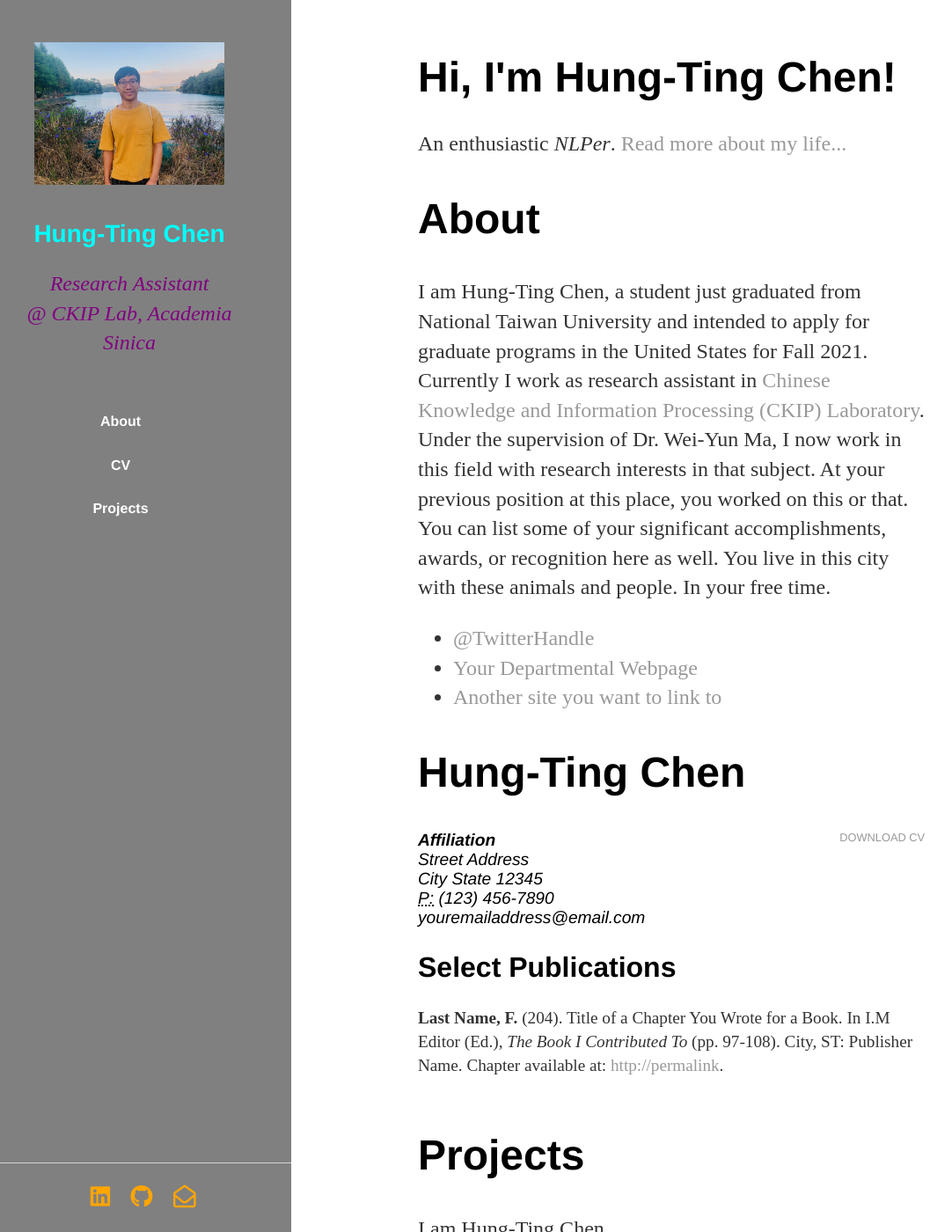
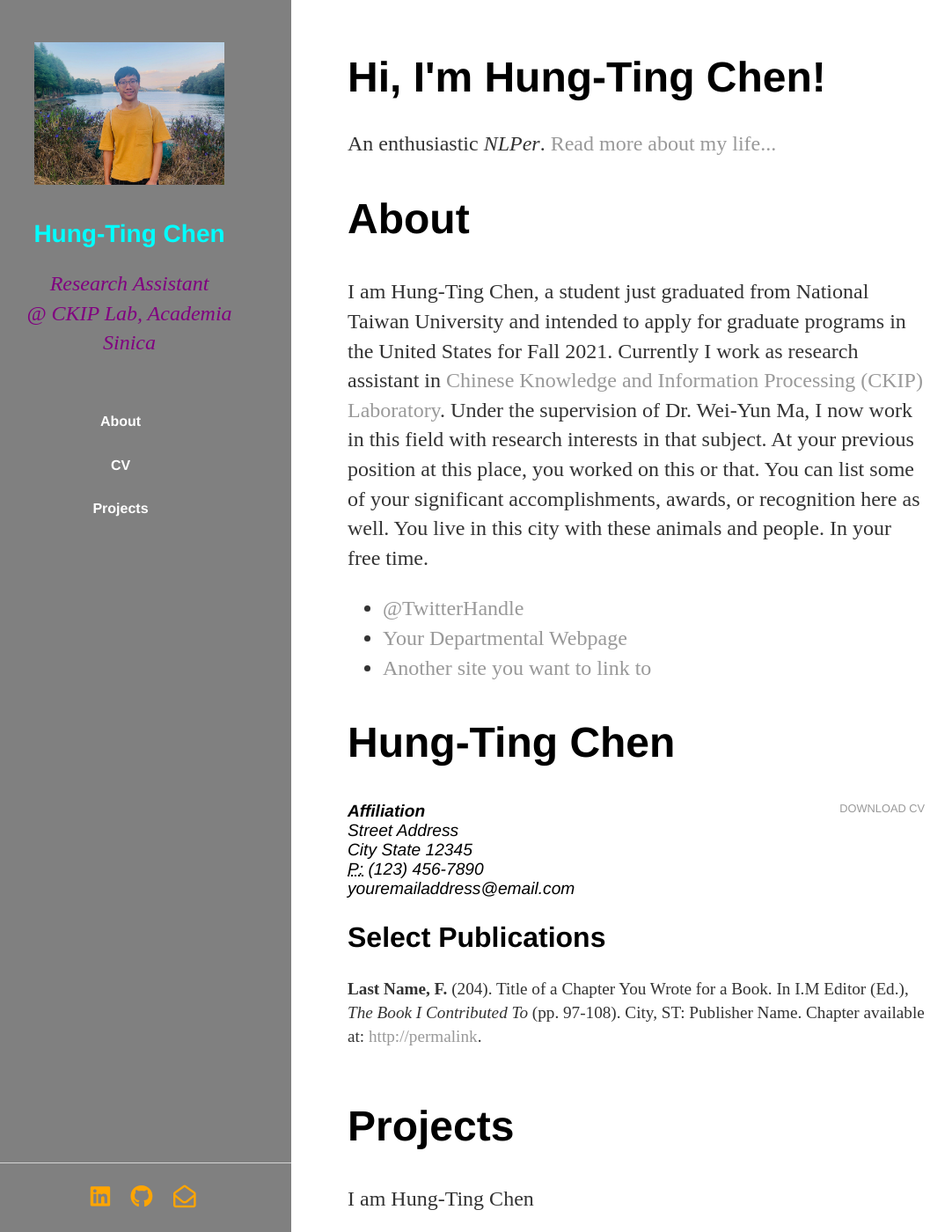
Before and after one commit to timchen0618/timchen0618.github.io, a Jekyll site: the page index.html, which Jekyll copies as it is, in a window 1280 px wide and 1400 px high. Shown: the whole window at 88% size, without its empty margins (37-1119 px from the left). Built offline with Jekyll 4.4.1, drawn with Linux system fonts in a browser that asks for light colours; nearby versions of some CDN libraries.

```diff
--- a/css/main.css
+++ b/css/main.css
@@ -36,7 +36,7 @@
 .projects address, .projects p { font-size: 1.2em; }
 .projects .download { float: right; font-size: .8em; text-transform: uppercase; }*/
 
-.main{margin: 0em 0em 0em 20em}
+.main{margin: 0em 0em 0em 15em}
 .sidebar {
     background-color: white;
     margin: 130px auto;
```
